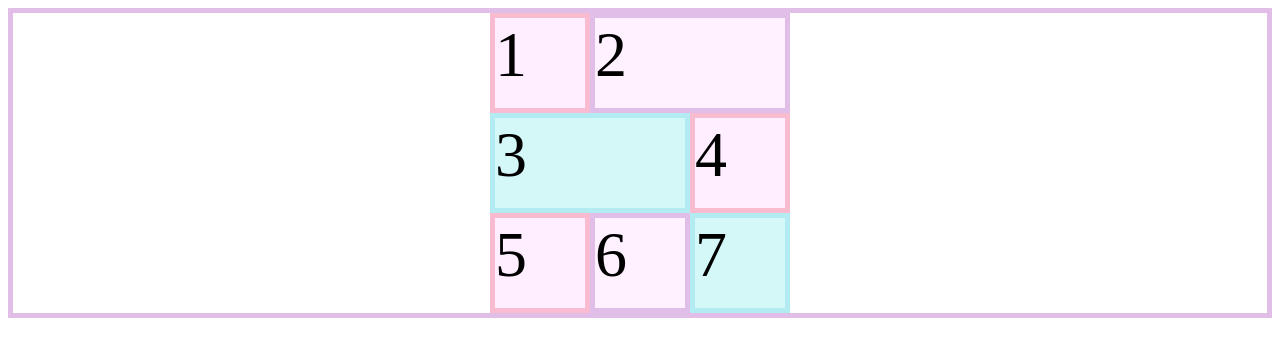
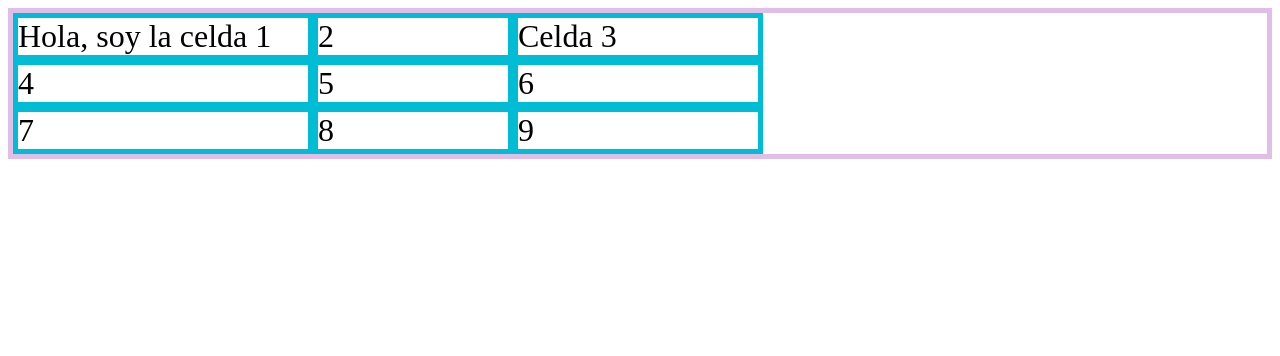
Before and after one commit to SgtGarro/Platzi-Basic-CSS-Grid-Course, a plain HTML site: page index.html in a window 1280 px wide. Drawn offline with Linux system fonts and the light colour scheme.

Commit message:
Funciones especiales

```diff
--- a/css/style.css
+++ b/css/style.css
@@ -1,97 +1,12 @@
-/* .contenedor {
-    border: 5px solid #e1bee7;
-    background-color: white;
-    display: grid;
-    grid-template-columns: 150px 150px 150px;
-    grid-template-rows: 75px 75px 75px;
-    grid-template-areas:
-        "header header header"
-        "side main main"
-        "side main main"
-    ;
-    place-content: center;
-}
-
-.item {
-    font-size: 4rem;
-}
-
-.contenedor .item:nth-child(1) {
-    border: 5px solid #f8bbd0;
-    background-color: #ffeeff;
-    grid-area: header;
-}
-
-.contenedor .item:nth-child(2) {
-    border: 5px solid #e1bee7;
-    background-color: #fff1ff;
-    grid-area: side;
-}
-
-.contenedor .item:nth-child(3) {
-    border: 5px solid #b2ebf2;
-    background-color: #d4f8f8;
-    grid-area: main;
-} */
-
-/* Reto cumplido */
-
 .contenedor {
     border: 5px solid #e1bee7;
     background-color: white;
     display: grid;
-    grid-template-columns: 100px 100px 100px;
-    grid-template-rows: 100px 100px 100px;
-    grid-template-areas:
-        "g1 g2 g2"
-        "g3 g3 g4"
-        "g5 g6 g7"
-    ;
-    place-content: center;
+    grid-template-columns: minmax(30px, 300px) 200px minmax(60px, 250px);
+    grid-template-rows: repeat(3, auto);
 }
 
 .item {
-    font-size: 4rem;
+    border: 5px solid #00bcd4;
+    font-size: 2rem;
 }
-
-.contenedor .item:nth-child(1) {
-    border: 5px solid #f8bbd0;
-    background-color: #ffeeff;
-    grid-area: g1;
-}
-
-.contenedor .item:nth-child(2) {
-    border: 5px solid #e1bee7;
-    background-color: #fff1ff;
-    grid-area: g2;
-}
-
-.contenedor .item:nth-child(3) {
-    border: 5px solid #b2ebf2;
-    background-color: #d4f8f8;
-    grid-area: g3;
-}
-
-.contenedor .item:nth-child(4) {
-    border: 5px solid #f8bbd0;
-    background-color: #ffeeff;
-    grid-area: g4;
-}
-
-.contenedor .item:nth-child(5) {
-    border: 5px solid #f8bbd0;
-    background-color: #ffeeff;
-    grid-area: g5;
-}
-
-.contenedor .item:nth-child(6) {
-    border: 5px solid #e1bee7;
-    background-color: #fff1ff;
-    grid-area: g6;
-}
-
-.contenedor .item:nth-child(7) {
-    border: 5px solid #b2ebf2;
-    background-color: #d4f8f8;
-    grid-area: g7;
-}
--- a/index.html
+++ b/index.html
@@ -9,13 +9,15 @@
 </head>
 <body>
     <div class="contenedor">
-        <div class="item">1</div>
-        <div class="item">2</div>
-        <div class="item">3</div>
-        <div class="item">4</div>
-        <div class="item">5</div>
-        <div class="item">6</div>
-        <div class="item">7</div>
+        <div class="item item-1">Hola, soy la celda 1</div>
+        <div class="item item-2">2</div>
+        <div class="item item-3">Celda 3</div>
+        <div class="item item-4">4</div>
+        <div class="item item-5">5</div>
+        <div class="item item-6">6</div>
+        <div class="item item-7">7</div>
+        <div class="item item-8">8</div>
+        <div class="item item-9">9</div>
     </div>
 </body>
 </html>
```
Also changed, not shown: 1 other file.
